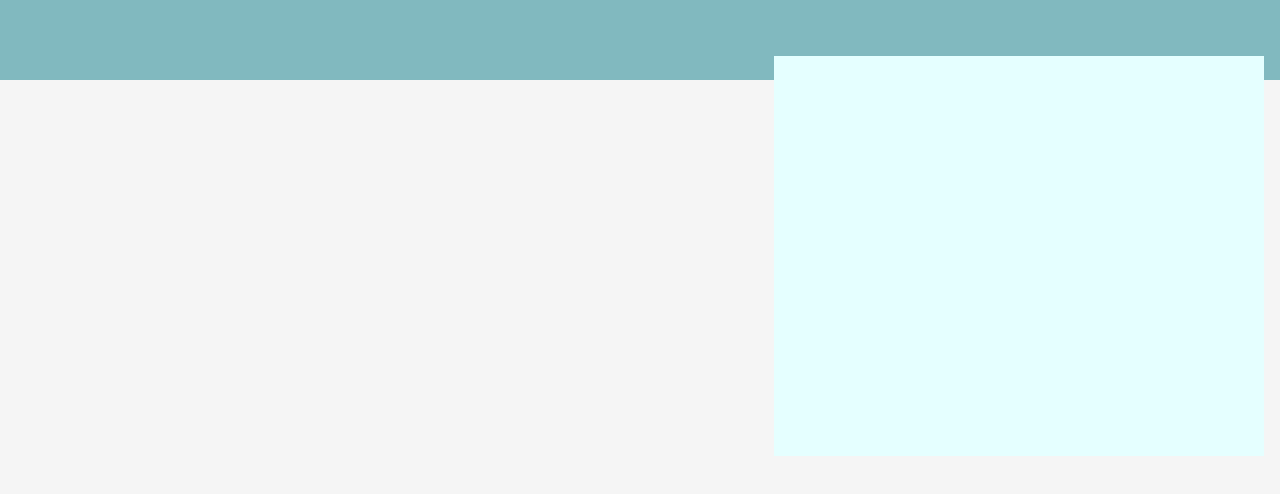
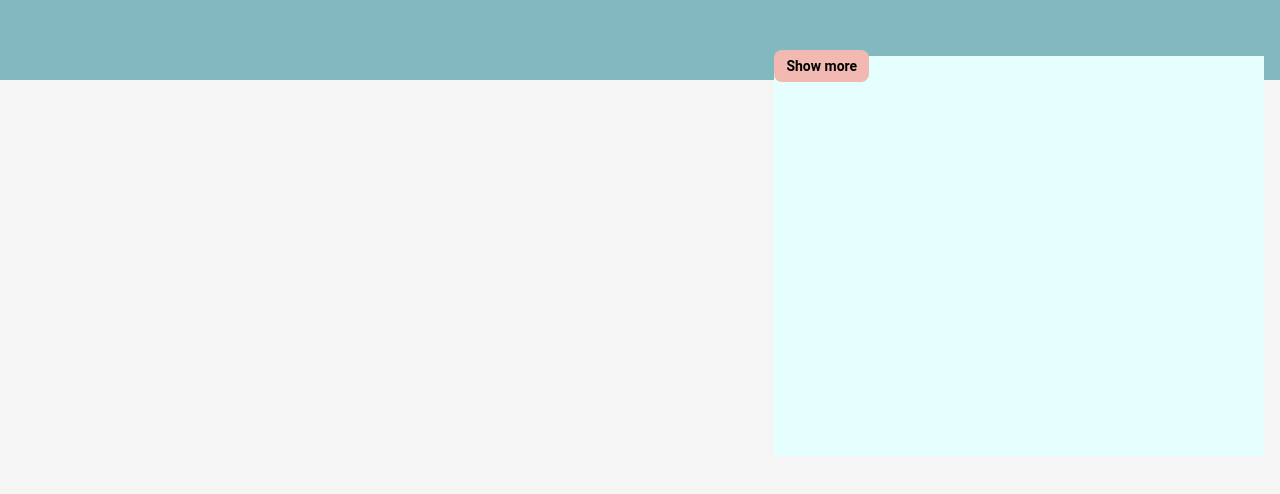
Before and after one commit to EricvandenOutenaar/tenta-eric-van-den-outenaar, a Gatsby site: page /1234 in a window 1280 px wide. Shown: the part 224-718 px from the top of the page. Built offline with nearby package versions, Linux system fonts and the light colour scheme; Gatsby itself is replaced by a stand-in of ours; a web font is replaced by a local one.

Commit message:
added show more buttons

```diff
--- a/src/components/ArticlePreview.js
+++ b/src/components/ArticlePreview.js
@@ -1,5 +1,6 @@
 import React from "react";
 import { ArticlePreviewWrapper } from "../elements";
+import { Button } from "../components";
 import Img from "gatsby-image";
 //import { Button } from "../components"
 
@@ -20,8 +21,8 @@
       <Img fixed={featureImage} style={imageStyle} />
       <h2>{title}</h2>
       <p>{excerpt}</p>
-      <p>{slug}</p>
       <p>{date}</p>
+      <Button href={slug}>Show more</Button>
     </ArticlePreviewWrapper>
   );
 };
--- /dev/null
+++ b/src/components/Button.js
@@ -0,0 +1,6 @@
+import React from "react";
+import { ButtonWrapper } from "../elements";
+
+export const Button = ({ children, href }) => {
+  return <ButtonWrapper to={"/" + href}>{children}</ButtonWrapper>;
+};
--- a/src/components/FeaturedPreview.js
+++ b/src/components/FeaturedPreview.js
@@ -7,6 +7,7 @@
   FeaturedPreviewContent,
   ColorGapFiller,
 } from "../elements";
+import { Button } from "../components";
 
 const imageStyle = {
   width: "100%",
@@ -29,7 +30,7 @@
         <h2>{title}</h2>
         <p>{excerpt}</p>
         <p>{date}</p>
-        <p>{slug}</p>
+        <Button href={slug}>Show more</Button>
       </FeaturedPreviewContent>
       <ColorGapFiller />
     </FeaturedPreviewWrapper>
--- a/src/components/index.js
+++ b/src/components/index.js
@@ -7,3 +7,4 @@
 export * from "./ArticlePreview";
 export * from "./ArticlePreviewContainer";
 export * from "./Article";
+export * from "./Button";
--- /dev/null
+++ b/src/elements/ButtonElements.js
@@ -0,0 +1,22 @@
+import React from "react";
+import styled from "styled-components";
+import { Link } from "gatsby";
+
+// maybe make this a bit more my own
+export const ButtonWrapper = styled(props => <Link {...props} />)`
+  padding: 0.5rem 0.75rem;
+  margin-top: ${({ theme }) => theme.spacings.medium};
+  background-color: ${({ theme }) => theme.colors.secondaryMain};
+  border-radius: 0.5rem;
+  color: ${({ theme }) => theme.colors.onSecondary};
+  font-weight: 700;
+  font-size: 0.875rem;
+  width: fit-content;
+  transition: filter 0.3s ease;
+  text-decoration: none;
+
+  &:hover,
+  &:focus {
+    filter: brightness(110%);
+  }
+`;
--- a/src/elements/index.js
+++ b/src/elements/index.js
@@ -4,3 +4,4 @@
 export * from "./ContentElements";
 export * from "./FooterElements";
 export * from "./PreviewElements";
+export * from "./ButtonElements";
```
